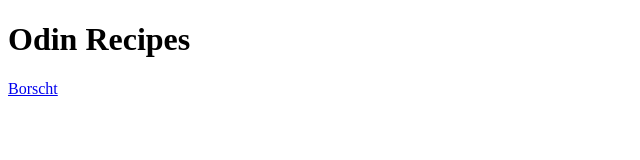
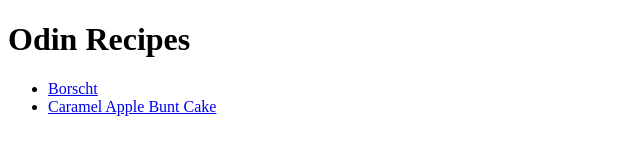
Before and after one commit to Joper32rus/odin-recipies, a plain HTML site: page index.html in a window 1280 px wide. Shown: the whole page, without its empty margins (0-640 px from the left). Drawn offline with Linux system fonts and the light colour scheme.

Commit message:
index.html

```diff
--- a/index.html
+++ b/index.html
@@ -6,6 +6,10 @@
     </title>
     <head>
         <h1>Odin Recipes</h1>
-        <a href="./recipes/borscht.html">Borscht</a>
+        <ul>
+            <li><a href="./recipes/borscht.html">Borscht</a></li>
+            <li><a href="./recipes/apple_bunt_cake.html">Caramel Apple Bunt Cake</a></li>
+
+        </ul>
     </head>
 </html>
```
